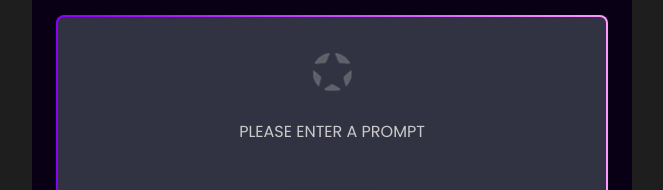
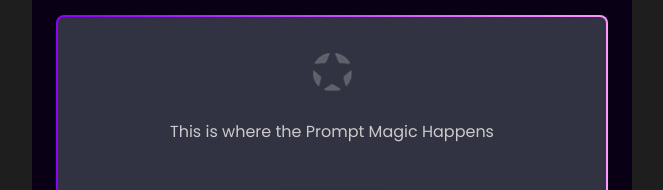
Before and after one commit to chingu-voyages/V54-tier2-team-21, a React (Vite) app: page / in a window 1280 px wide. Shown: the part 2140-2330 px from the top of the page, without its empty margins (308-971 px from the left). Built offline with nearby package versions, Linux system fonts and the light colour scheme.

Commit message:
Update text displayed in prompt section
Also added aria-labels to the Prompt and Result sections

```diff
--- a/src/components/Prompt.tsx
+++ b/src/components/Prompt.tsx
@@ -16,6 +16,7 @@ const Prompt = ({ prompt, onPromptSubmit }: PromptProps) => {
                 ...styles.container,
                 ...styles.promptContainer,
             }}
+            aria-label="Text area for displaying the 5 prompts combined"
         >
             {prompt ? (
                 <Typography
@@ -48,7 +49,7 @@ const Prompt = ({ prompt, onPromptSubmit }: PromptProps) => {
                     <Typography
                         sx={{ m: 2, color: styles.colors.fontSecondary }}
                     >
-                        PLEASE ENTER A PROMPT
+                        This is where the Prompt Magic Happens
                     </Typography>
                 </Box>
             )}
--- a/src/components/Result.tsx
+++ b/src/components/Result.tsx
@@ -17,6 +17,7 @@ const Result = ({ result, loading }: ResultProps) => {
                 ...styles.container,
                 p: 2,
             }}
+            aria-label="Text area for displaying the result from the Gemini API"
         >
             {result ? (
                 <Typography
```
